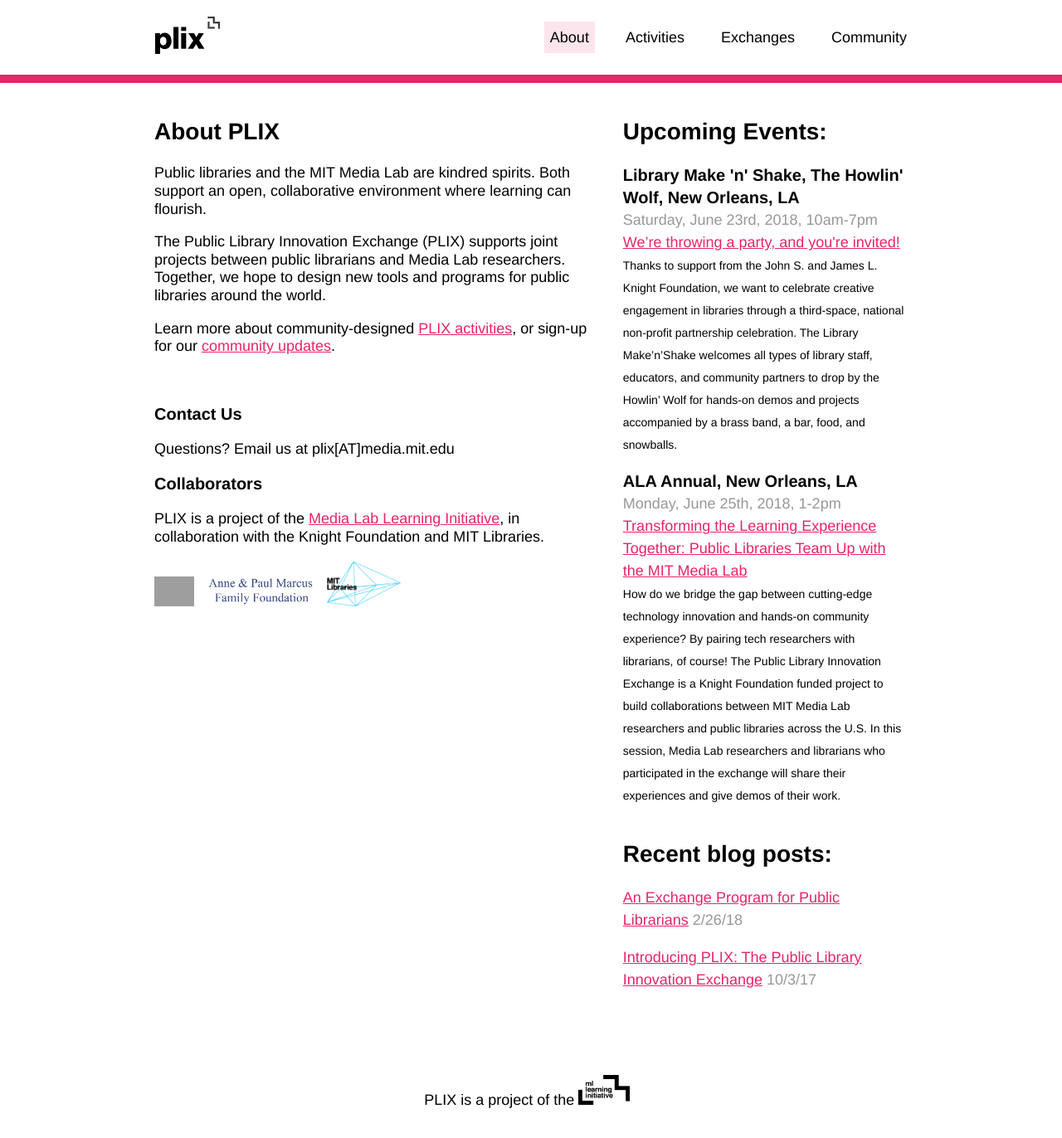
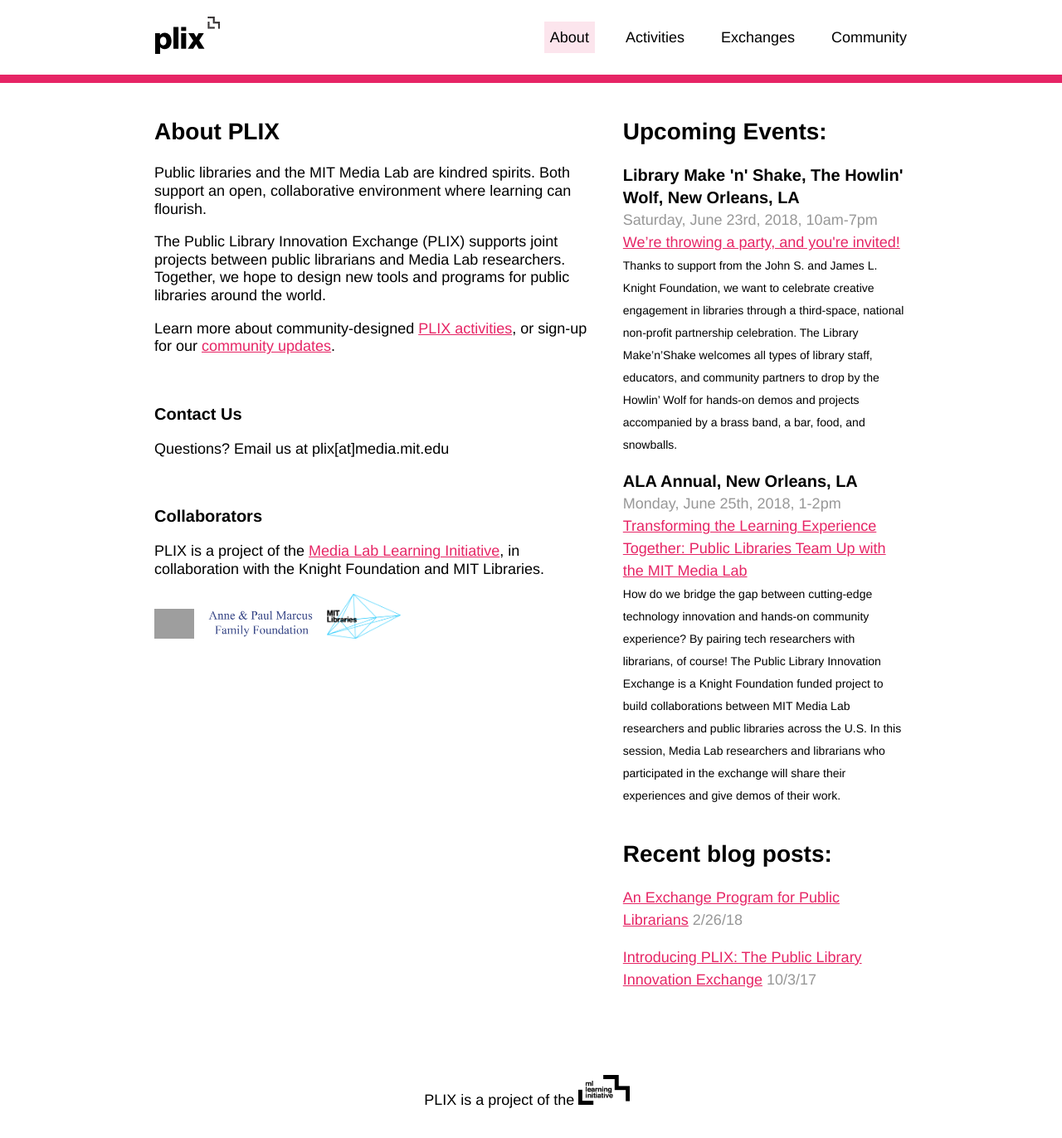
Before and after one commit to sjhoffhoff/plix-staging, a Jekyll site: the page built from about.html, in a window 1280 px wide. Shown: the whole page at 83% size. Built offline with Jekyll 4.4.1, drawn with Linux system fonts in a browser that asks for light colours; some web fonts are replaced; grey boxes are pictures that could not be loaded.

```diff
--- a/about.html
+++ b/about.html
@@ -25,7 +25,8 @@ permalink: /about/
   <p>Learn more about community-designed <a href={{ '/activities' | relative_url }}>PLIX activities</a>, or sign-up for our <a class="typeform-share link" href="https://mllearning.typeform.com/to/xPXkaa" data-mode="drawer_right" target="_blank">community updates</a>. <script> (function() { var qs,js,q,s,d=document, gi=d.getElementById, ce=d.createElement, gt=d.getElementsByTagName, id="typef_orm_share", b="https://embed.typeform.com/"; if(!gi.call(d,id)){ js=ce.call(d,"script"); js.id=id; js.src=b+"embed.js"; q=gt.call(d,"script")[0]; q.parentNode.insertBefore(js,q) } })()</script></p>
   <br/>
   <h3>Contact Us</h3>
-  <p>Questions? Email us at plix[AT]media.mit.edu</p>
+  <p>Questions? Email us at plix[at]media.mit.edu</p>
+  </br>
   <h3>Collaborators</h3>
   <p>PLIX is a project of the <a href="https://www.media.mit.edu/groups/ml-learning/overview/">Media Lab Learning Initiative</a>, in collaboration with the Knight Foundation and MIT Libraries.</p>
   <p>
```
